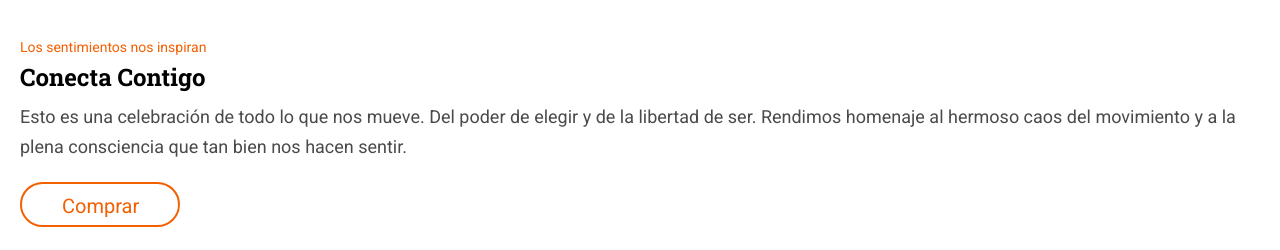
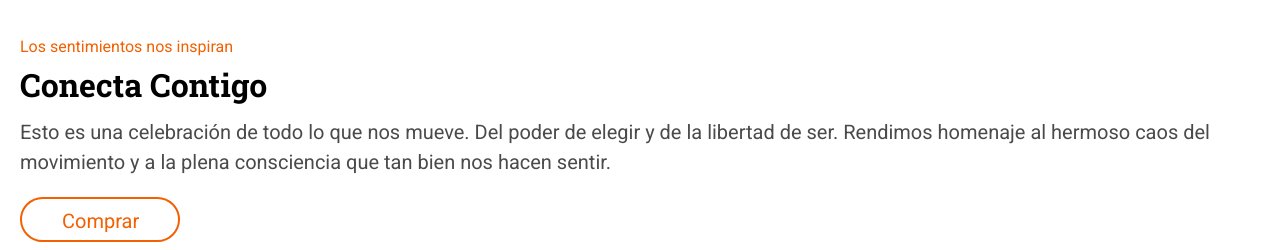
Before and after one commit to Tam-Weibel/Modulo-1-evaluacion-final-Tam-Weibel, a website built with Vite: page src/index.html in a window 1280 px wide. Shown: the part 802-1052 px from the top of the page. Built offline with nearby package versions, Linux system fonts and the light colour scheme.

Commit message:
Media queries connect

```diff
--- a/src/scss/layout/_connect.scss
+++ b/src/scss/layout/_connect.scss
@@ -35,4 +35,16 @@
       text-decoration: none;
     }
   }
+  @media (min-width: 768px){
+    &__orange {
+      font-size: 16px;
+    }
+    &__title {
+      font-size: 32px;
+      line-height: 45px;
+    }
+    &__text {
+      font-size: 20px;
+    }
+  }
 }
```
